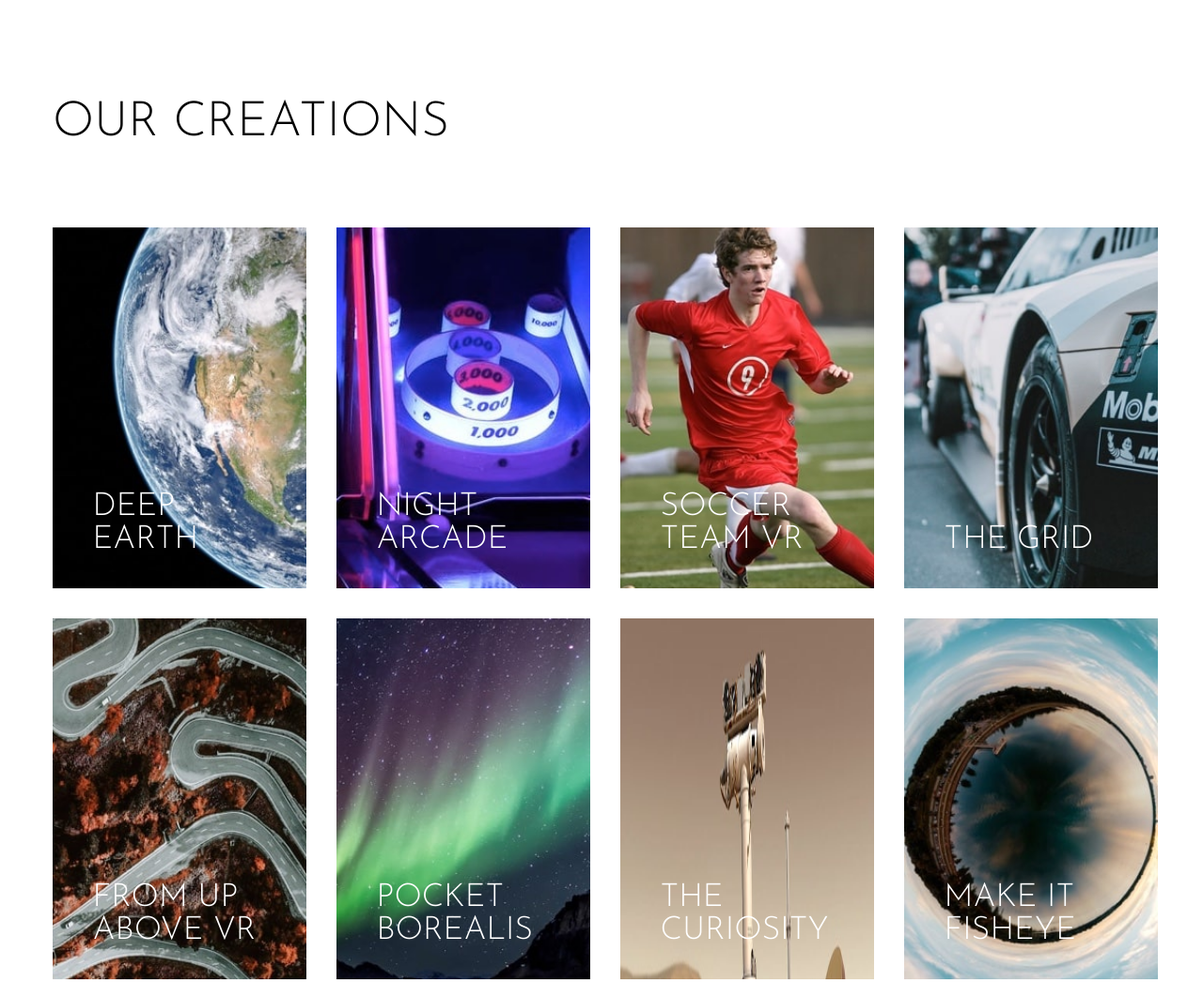
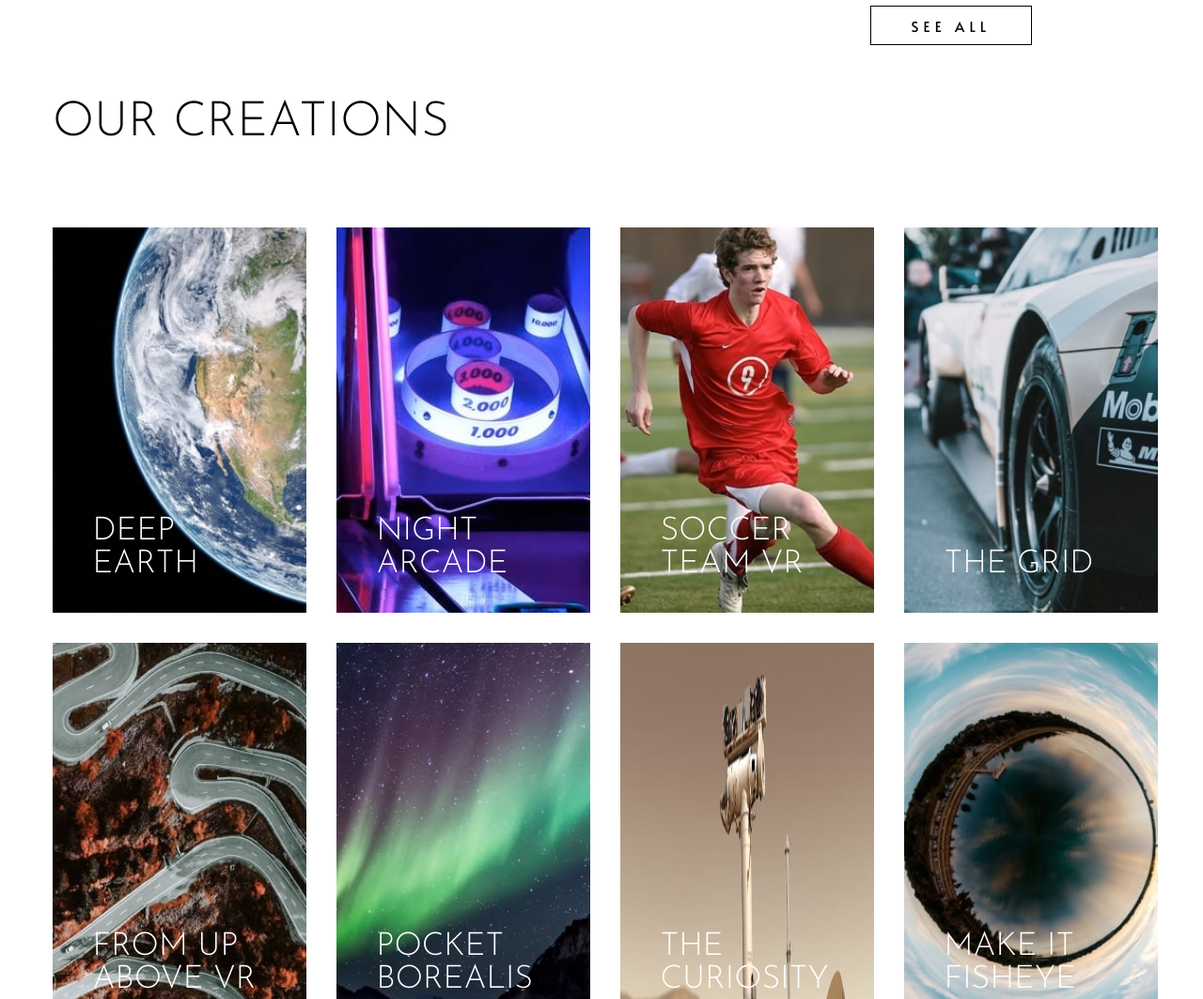
Before and after one commit to mjpfelicia/Loopstudios-landing-page, a plain HTML site: page index.html in a window 1280 px wide. Shown: the part 1418-2481 px from the top of the page at 94% size. Drawn offline with Linux system fonts and the light colour scheme.

Commit message:
m.tamanho

```diff
--- a/style.css
+++ b/style.css
@@ -203,7 +203,7 @@ img {
 .creations {
     text-align: center;
     text-transform: uppercase;
-    padding-bottom: 7rem;
+    padding-bottom: 9rem;
 }
 
 .creations h2 {
@@ -501,5 +501,9 @@ img {
         left: 2.66rem;
         bottom: 2.13rem;
     }
+    .creations figure {
+
+        height: 32vw;
+    }
 
 }
```
